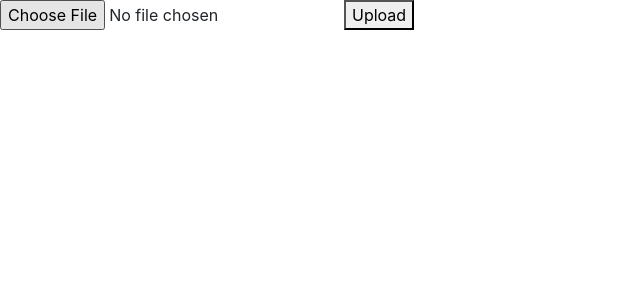
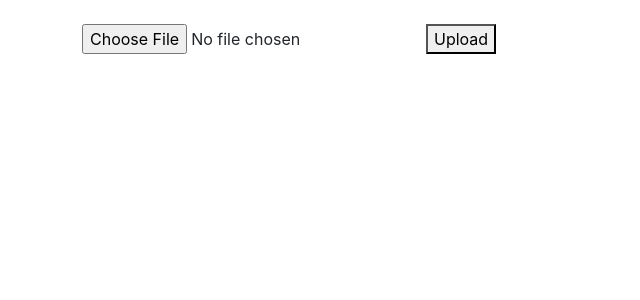
Before and after one commit to Bik400/pdfParser, a React (Create React App) app: page / in a window 1280 px wide. Shown: the top 300 px of the page, without its empty margins (0-640 px from the left). Built offline with nearby package versions, Linux system fonts and the light colour scheme.

Commit message:
added bootstrap styling

```diff
--- a/src/App.js
+++ b/src/App.js
@@ -2,7 +2,7 @@ import FileUpload from "./components/FileUpload.js";
 
 function App() {
   return (
-    <div>
+    <div className="container mt-4">
       <FileUpload/>
     </div>
   )
```
